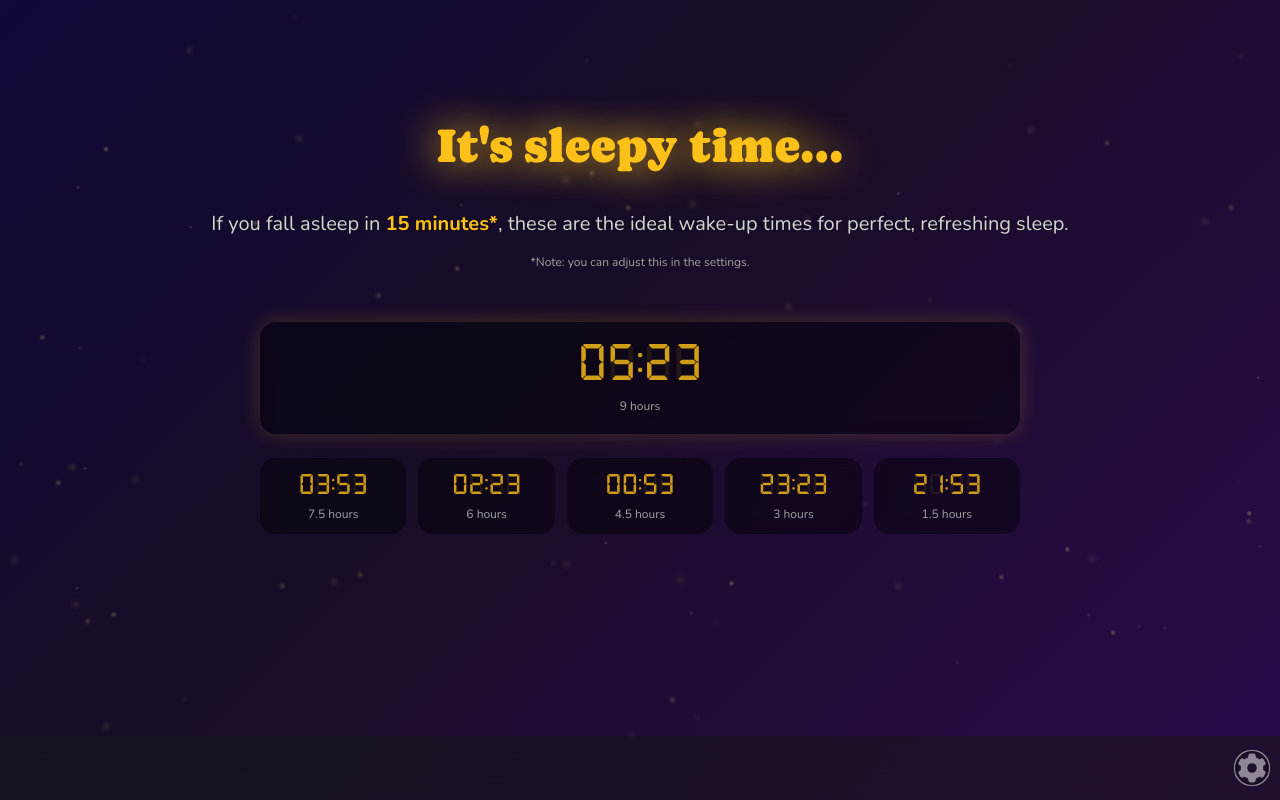
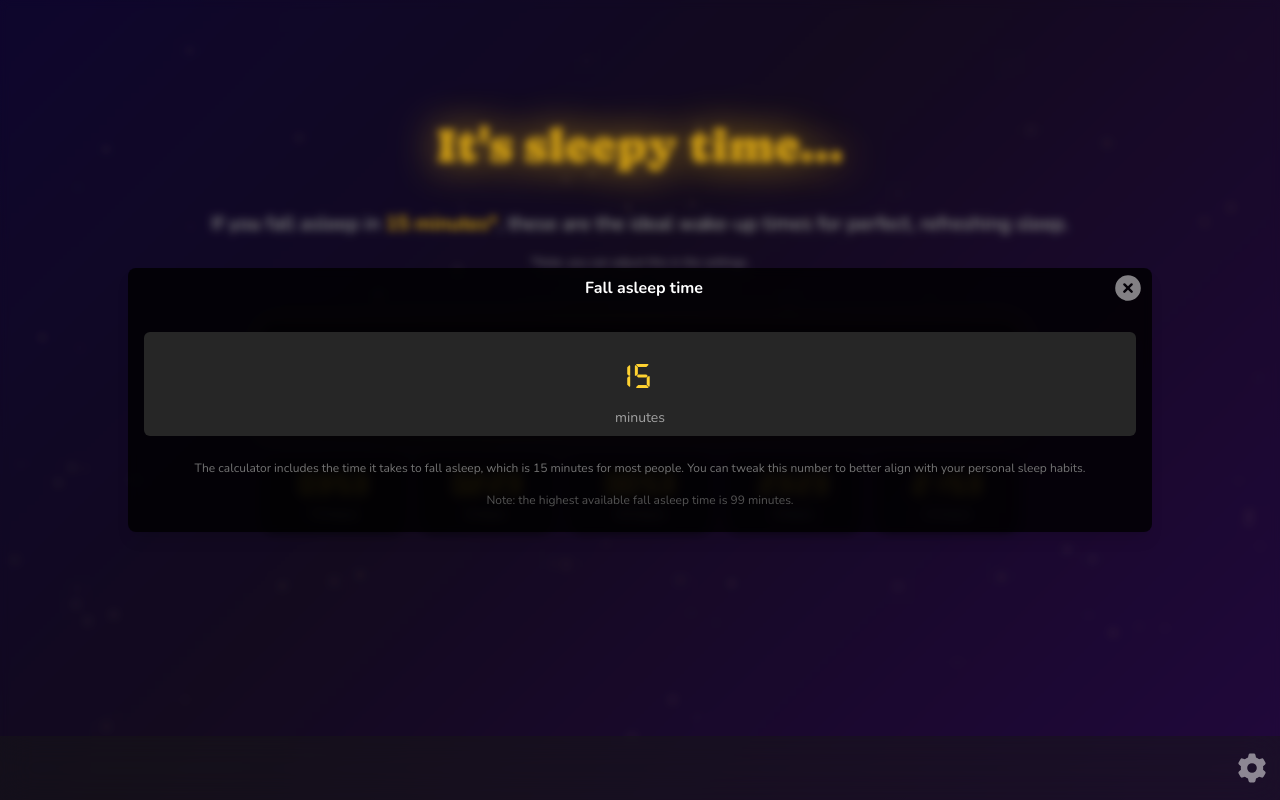
Before and after one commit to aronsantha/wakey, a React (Vite) app: page / in a window 1280 px wide. Both pictures are taken after a click on the icon "Open settings modal". Built offline with nearby package versions, Linux system fonts and the light colour scheme.

Commit message:
add back settings modal

```diff
--- a/src/components/App.jsx
+++ b/src/components/App.jsx
@@ -36,7 +36,7 @@ function App() {
   return (
     <>
       <div className="stars"></div>
-      {/* <div className="flex flex-col gap-4 z-50 absolute">
+      <div className="flex flex-col gap-4 z-50 absolute">
         <BaseModal
           type={"info"}
           isOpen={isModalOpen}
@@ -46,7 +46,7 @@ function App() {
           handleSelectTimeFormat={(format) => () => setTimeFormat(format)}
           handleSelectOffset={(mins) => setOffset(mins)}
         />
-      </div> */}
+      </div>
       <div className="h-screen pb-40 flex flex-col md:justify-center items-center overflow-y-auto scroll-smooth">
         <div className="z-50 flex px-3 h-16 items-center backdrop-blur-lg bg-neutral-900/50 justify-end fixed bottom-0 w-full">
           <Cog6ToothIcon
@@ -72,7 +72,7 @@ function App() {
           {sleepLengthArray.map((interval, index) => (
             <div
               key={index}
-              className="grow items-center first:mb-3 first:shadow-[0_0_20px_#fec119]/20 first:text-4xl   text-[#fec119]/80 first:py-5 first:w-full gap-2 first:gap-4 text-xl bg-black/40  backdrop-blur-sm py-3 px-8 rounded-2xl flex flex-col"
+              className="grow items-center first:mb-3 first:shadow-[0_0_20px_#fec119]/20 first:text-4xl   text-amber-300 first:py-5 first:w-full gap-2 first:gap-4 text-xl bg-black/40  backdrop-blur-sm py-3 px-8 rounded-2xl flex flex-col"
             >
               <div className="h-lh mx-auto relative w-full">
                 <p className="font-digital absolute left-[50%] -translate-x-[50%]">
--- a/src/components/BaseModal.jsx
+++ b/src/components/BaseModal.jsx
@@ -25,17 +25,19 @@ function BaseModal({
               className="w-full max-w-5xl overflow-clip rounded-lg bg-black/80 shadow-lg backdrop-blur-xs duration-200 data-[closed]:transform-[scale(98%)] data-[closed]:opacity-0"
             >
               <div className="flex items-center px-2 py-1">
-                <DialogTitle className="grow px-1 text-center text-xs font-bold text-white"></DialogTitle>
+                <DialogTitle className="grow px-1 text-center text-md font-bold text-white">
+                  Fall asleep time
+                </DialogTitle>
                 <CloseButton
                   as={"button"}
                   aria-label="Close modal"
-                  className="-ml-5 cursor-pointer rounded-full text-white opacity-50 transition-all duration-75 hover:opacity-100"
+                  className="-ml-10 cursor-pointer rounded-full text-white opacity-50 transition-all duration-75 hover:opacity-100"
                 >
                   <XCircleIcon className="w-8" />
                 </CloseButton>
               </div>
 
-              <p className="flex flex-col gap-12 px-2 pt-14 pb-10 sm:px-10">
+              {/* <p className="flex flex-col gap-12 px-2 pt-14 pb-10 sm:px-10">
                 Our sleep naturally follows cycles of about 90 minutes, moving through light sleep,
                 deep sleep, and REM. Waking up in the middle of deep sleep can leave us feeling
                 groggy and tired, even if we've slept for a long time. But waking up closer to the
@@ -44,31 +46,49 @@ function BaseModal({
                 takes to fall asleep, which is around 15 minutes for most people. However, we let
                 you customize this time to better fit your personal habits. Time format: Select the
                 time format you prefer, either 12-hour (AM/PM) or 24-hour.
-              </p>
-              <div className="flex justify-center">
-                <button
+              </p> */}
+              {/* <button
                   onClick={handleSelectTimeFormat("24h")}
                   className="px-4 py-2 text-sm font-semibold text-white bg-blue-500 rounded-md hover:bg-blue-600"
                 >
                   24h
                 </button>
-                <button
+                              <button
                   onClick={handleSelectTimeFormat("12h")}
                   className="px-4 py-2 text-sm font-semibold text-white bg-blue-500 rounded-md hover:bg-blue-600"
                 >
                   AM/PM
                 </button>
-              </div>
-              <div className="bg-blue-400">
-                Select fall asleep time:
-                <input
-                  className="bg-black w-20 text-white text-center rounded-md mx-2"
-                  value={offsetInMins}
-                  type="number"
-                  min="10"
-                  max="60"
-                  onChange={(event) => handleSelectOffset(event.target.value)}
-                />
+                */}
+
+              <div className="flex justify-center flex-col pb-6 px-4 ">
+                <div className="relative h-26 my-6 flex items-center flex-col gap-3  bg-neutral-800 rounded-md overflow-hidden">
+                  <input
+                    className=" text-amber-300 font-bold font-digital text-center text-2xl w-full h-full pb-4 rounded-md"
+                    value={offsetInMins}
+                    placeholder="00"
+                    min={0}
+                    max={99}
+                    type="number"
+                    onChange={(event) => {
+                      const value = event.target.value;
+                      if (value.length <= 2) {
+                        handleSelectOffset(value);
+                      }
+                    }}
+                  />
+                  <p className="text-sm absolute bottom-2 text-neutral-400">minutes</p>
+                </div>
+                <div className="flex flex-col gap-4 px-1">
+                  <p className="text-xs text-center text-neutral-500 ">
+                    The calculator includes the time it takes to fall asleep, which is 15 minutes
+                    for most people. You can tweak this number to better align with your personal
+                    sleep habits.
+                  </p>
+                  <p className="text-xs text-center text-neutral-600">
+                    Note: the highest available fall asleep time is 99 minutes.
+                  </p>
+                </div>
               </div>
             </DialogPanel>
           </div>
```
